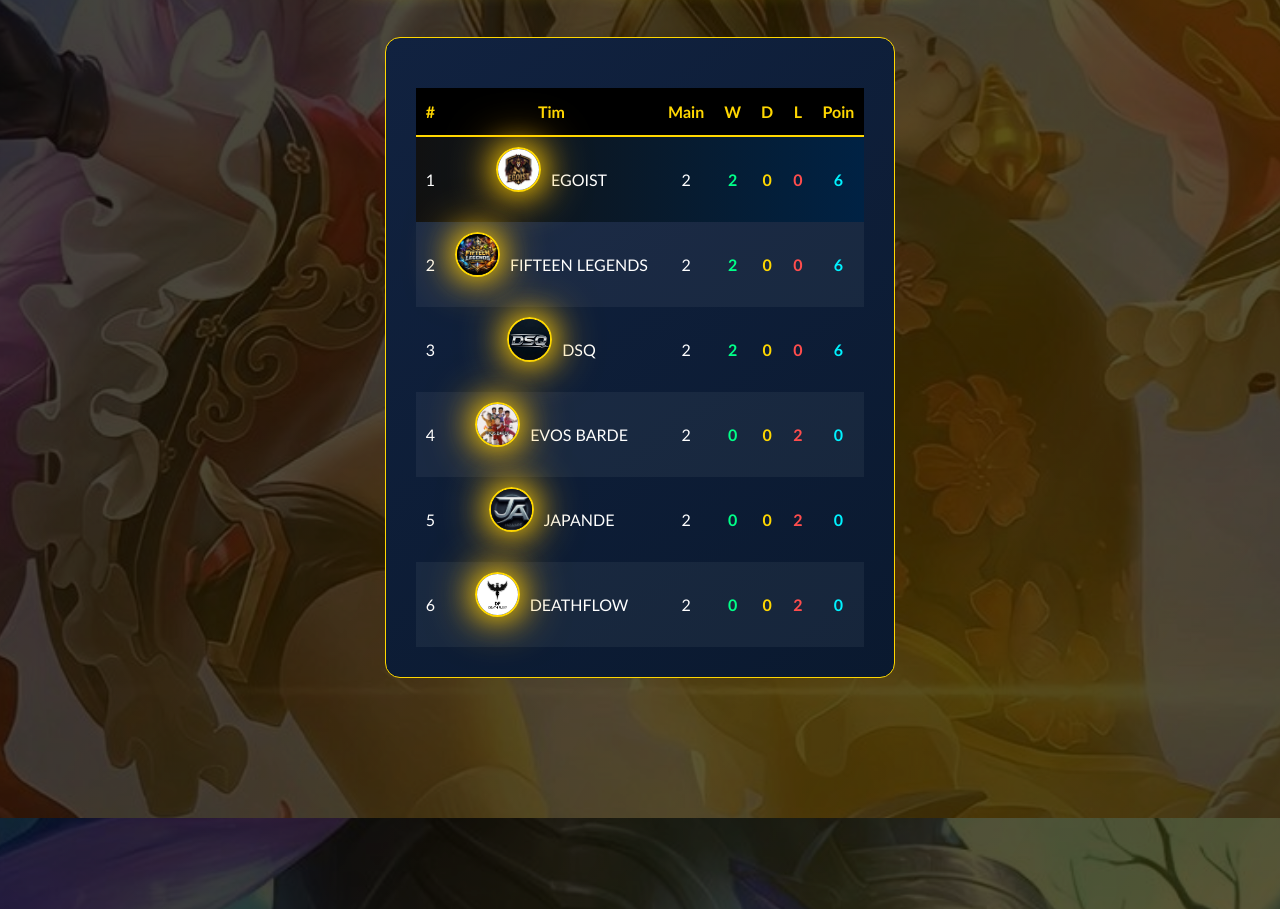
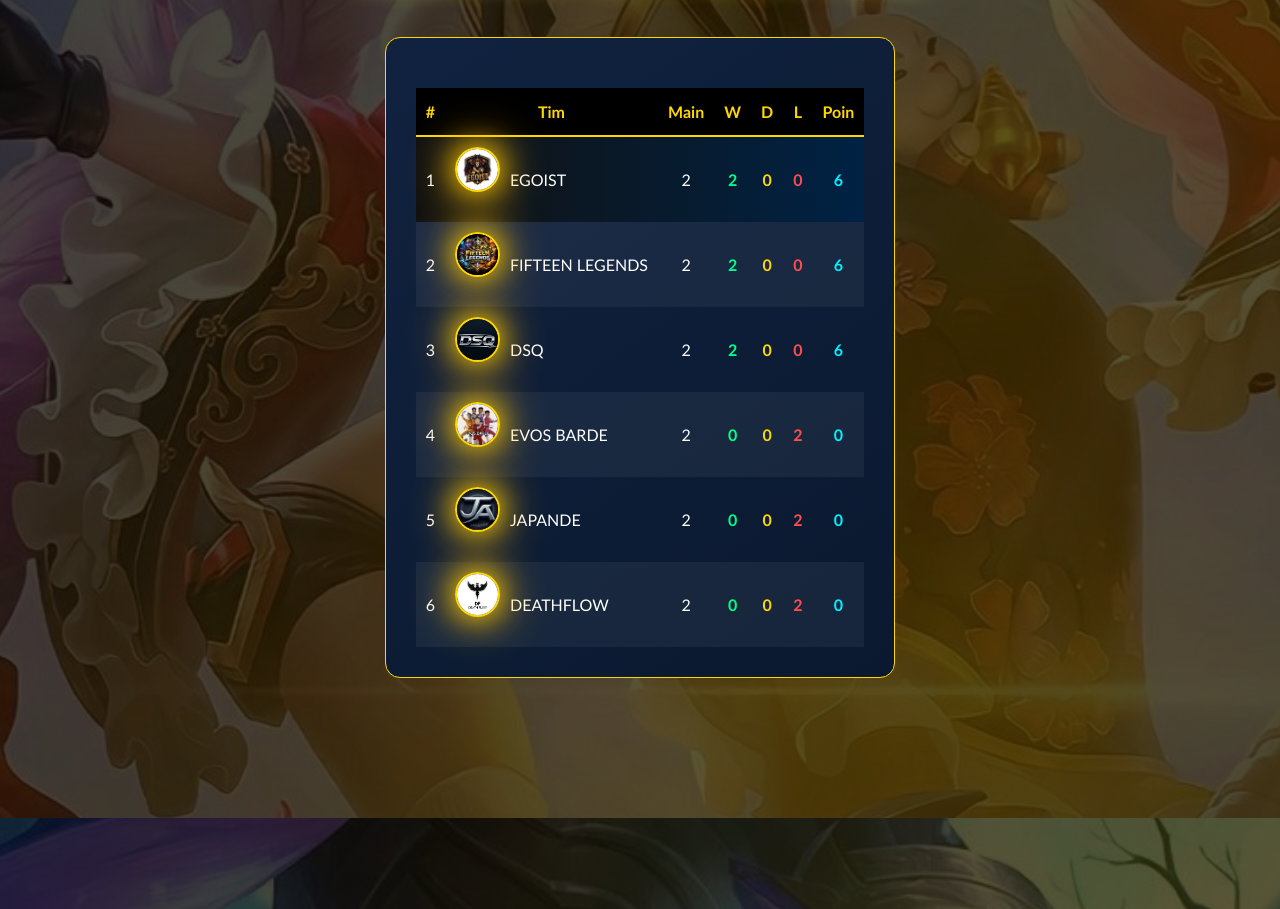
Before and after one commit to dennyjp/DennyAgustiana, a plain HTML site: page index.html in a window 1280 px wide. Shown: the part 2571-3480 px from the top of the page. Drawn offline with Linux system fonts and the light colour scheme.

Commit message:
Adjust team-cell styles for alignment and layout

```diff
--- a/index.html
+++ b/index.html
@@ -285,9 +285,9 @@
 
 .team-cell{
   display:flex;
-  align-items:center;
-  gap:10px;
-  justify-content:center;
+  align-items:center; /* vertical center */
+  gap:10px;           /* jarak logo & teks */
+  justify-content:flex-start; /* teks mulai dari kiri, bukan center */
 }
 
 .team-logo{
@@ -298,8 +298,8 @@
   border:2px solid gold;
   box-shadow:0 0 10px gold,0 0 25px orange;
   animation:glow 2s infinite alternate;
+  flex-shrink:0;
 }
-
 @keyframes glow{
   from{ box-shadow:0 0 10px gold; }
   to{ box-shadow:0 0 30px gold,0 0 50px orange; }
```
